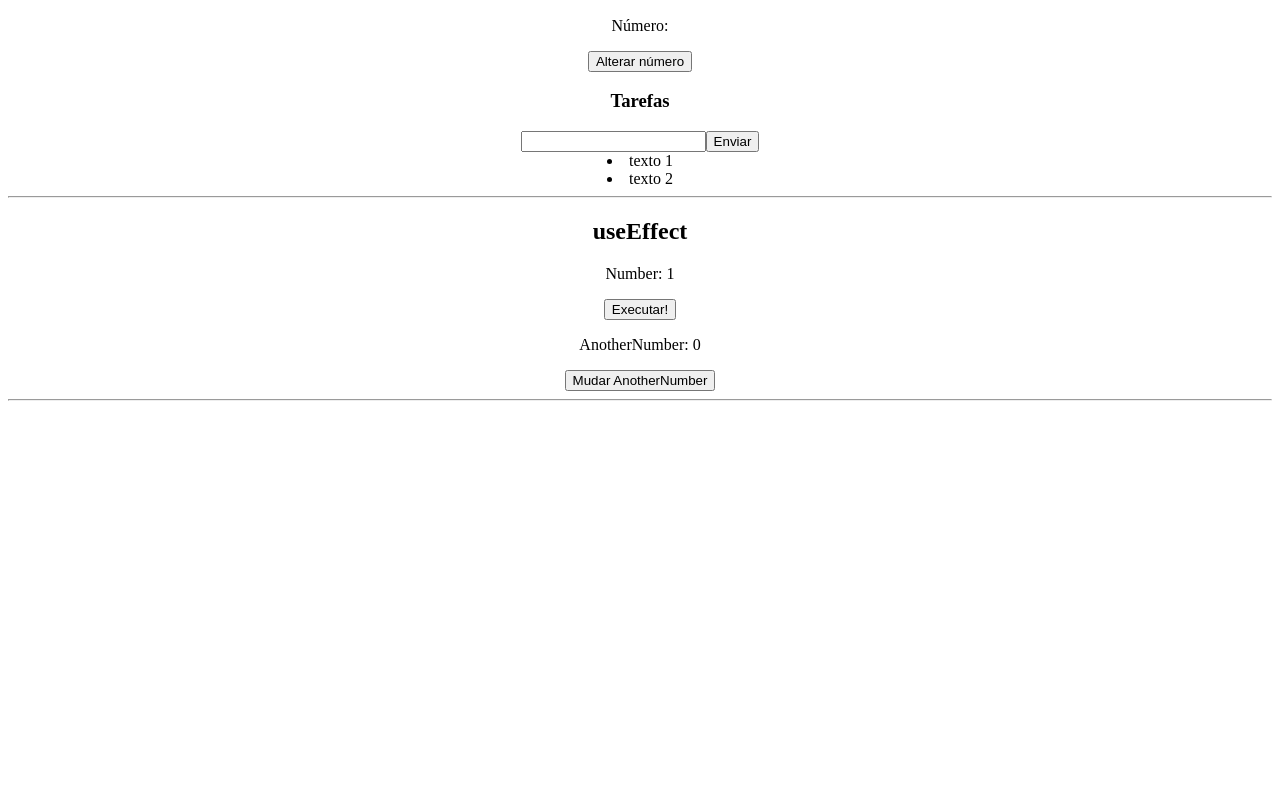
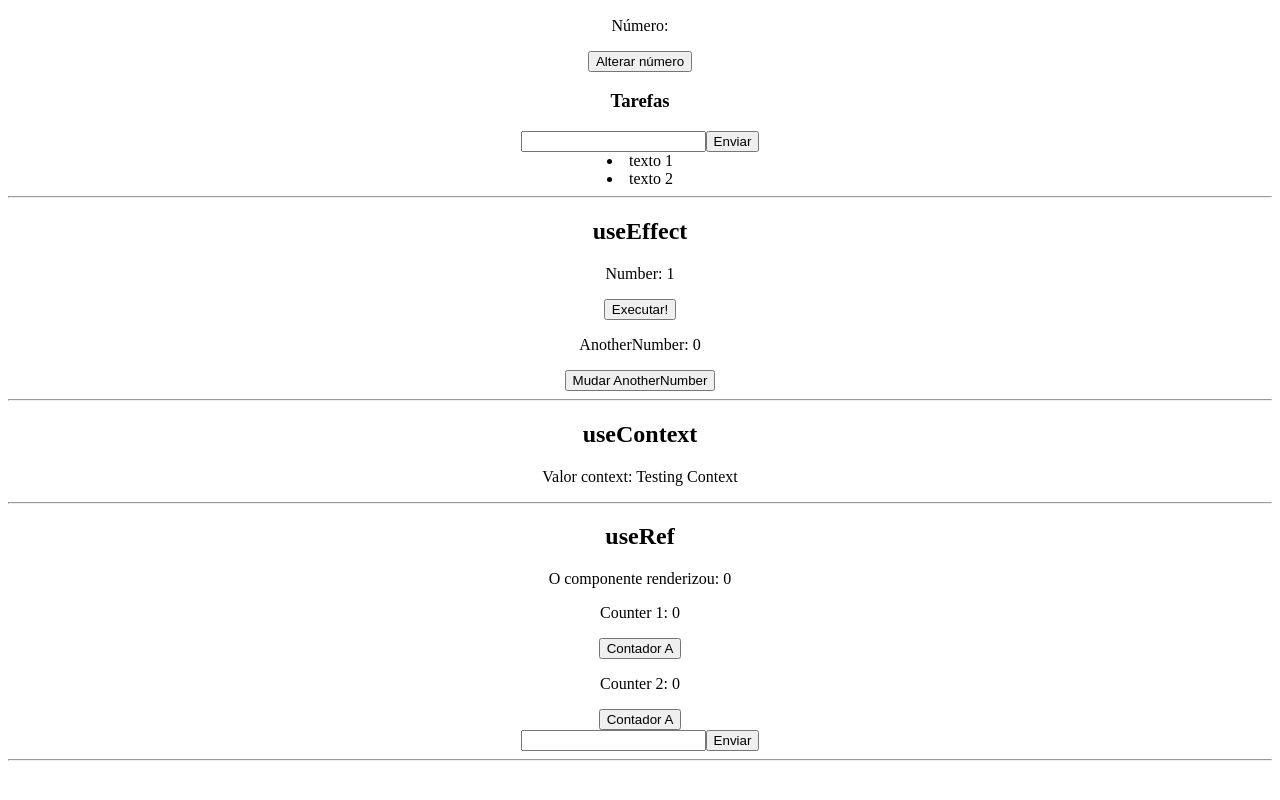
Before and after one commit to clacerda/React_Aulas_ProfMateusBattisti, a React (Create React App) app in the folder HOOKS_REACT/useState/reacthooks/: page / in a window 1280 px wide. Shown: the part 474-1274 px from the top of the page. Built offline with nearby package versions, Linux system fonts and the light colour scheme.

Commit message:
Aula 3 - useRef

```diff
--- a/HOOKS_REACT/useState/reacthooks/src/App.js
+++ b/HOOKS_REACT/useState/reacthooks/src/App.js
@@ -1,5 +1,6 @@
  import './App.css';
  import {BrowserRouter, Routes, Route, Link } from 'react-router-dom'
+ import { HookUseContext } from './components/HookUseContext';
 
 
 //pages
@@ -10,6 +11,7 @@
   return (
     <div className="App">
       <h1>React Hook</h1>
+      <HookUseContext>
       <BrowserRouter>
         <ul>
           <li>
@@ -24,6 +26,7 @@
           <Route path='/about' element={<About />} />
         </Routes>
       </BrowserRouter>
+      </HookUseContext>
     </div>
   );
 }
--- /dev/null
+++ b/HOOKS_REACT/useState/reacthooks/src/components/HookUseContext.js
@@ -0,0 +1,13 @@
+import {createContext} from 'react'
+
+ export const SomeContext = createContext()
+
+ export const HookUseContext = ({children}) => {
+    const contextValue = "Testing Context"
+
+    return (
+        <SomeContext.Provider value={{contextValue}}>
+            {children}
+        </SomeContext.Provider>
+    )
+ }
--- /dev/null
+++ b/HOOKS_REACT/useState/reacthooks/src/components/HookUseRef.js
@@ -0,0 +1,49 @@
+import {useEffect, useState, useRef} from 'react'
+
+const HookUseRef = () => {
+
+    //1 useref
+    const numberRef = useRef(0)
+    const [counter, setCounter] = useState(0)
+    const [counterB, setCounterB] = useState(0)
+
+    useEffect(() => {
+        numberRef.current = numberRef.current + 1;
+    })
+
+    //2 useRef e Dom
+
+    const inputRef = useRef()
+    const [text, setText] = useState("")
+
+    const handleSubmit = (e) => {
+        e.preventDefault()
+        // console.log(inputRef.current.value)
+
+        setText("");
+
+        inputRef.current.focus();
+    }
+
+  return (
+    <div>
+        <h2>useRef</h2>
+        {/* useRef */}
+        <p>O componente renderizou: {numberRef.current} </p>
+        <p>Counter 1: {counter}</p>
+        <button onClick={() => setCounter(counter + 1)}>Contador A</button>
+
+        <p>Counter 2: {counterB}</p>
+        <button onClick={() => setCounterB(counterB + 1)}>Contador A</button>
+       <form onSubmit={handleSubmit}>
+         {/* 2 useref e dom */}
+
+         <input type="text" name="" id="" ref={inputRef}  value={text} onChange={(e) => setText(e.target.value)}/>
+        <input type="submit" name="" id=""  value="Enviar"/>
+       </form>
+        <hr />
+    </div>
+  )
+}
+
+export default HookUseRef
--- a/HOOKS_REACT/useState/reacthooks/src/pages/About.js
+++ b/HOOKS_REACT/useState/reacthooks/src/pages/About.js
@@ -1,8 +1,20 @@
 import React from 'react'
 
+//UseContext
+import { useContext } from 'react'
+import { SomeContext } from '../components/HookUseContext'
+
+
 const About = () => {
+    const {contextValue} = useContext(SomeContext)
+
   return (
-    <div>About</div>
+    <div>
+        <h2>About</h2>
+        <p>
+            Valor do contexto: {contextValue}
+        </p>
+    </div>
   )
 }
 
--- a/HOOKS_REACT/useState/reacthooks/src/pages/Home.js
+++ b/HOOKS_REACT/useState/reacthooks/src/pages/Home.js
@@ -1,14 +1,30 @@
+//UseContext
+import { useContext } from 'react'
+import { SomeContext } from '../components/HookUseContext'
+
 import React from 'react'
 import HookUseEffect from '../components/HookUseEffect'
 import HookUseReducer from '../components/HookUseReducer'
 import HookUseState from '../components/HookUseState'
+import HookUseRef from '../components/HookUseRef'
+
+
 
 const Home = () => {
+
+    const {contextValue} = useContext(SomeContext)
+
   return (
     <div>
         <HookUseState />
         <HookUseReducer />
         <HookUseEffect />
+
+        <h2>useContext</h2>
+        <p>Valor context: {contextValue}</p>
+        <hr />
+
+        <HookUseRef />
     </div>
   )
 }
```
